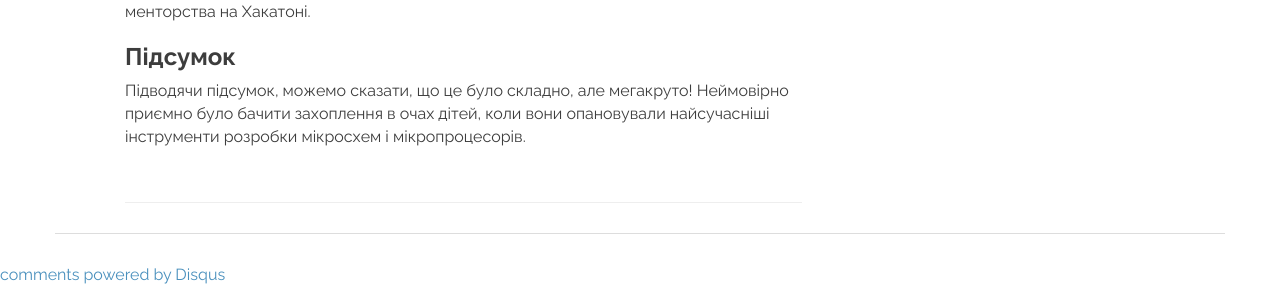
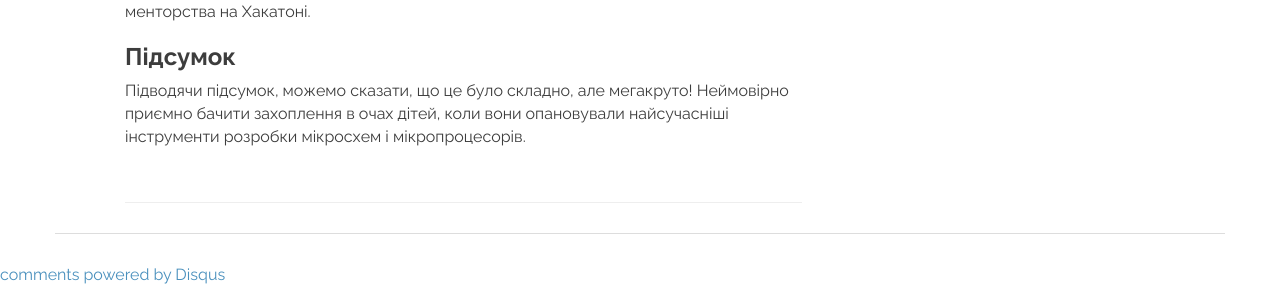
Before and after one commit to LampaLab/lampalab.github.io, a Jekyll site: the page built from _posts/events/2019-01-04-microschool.md, in a window 1280 px wide and 900 px high, scrolled down 2387 px. Shown: the part 179-476 px from the top of the window. Built offline with Jekyll 4.4.1, drawn with Linux system fonts in a browser that asks for light colours; nearby versions of some CDN libraries; library files that are not in the unit come from our copies; comment, search, counter and statistics services are not loaded.

Commit message:
Minor modifications

```diff
--- /dev/null
+++ b/_layouts/event_post.html
@@ -0,0 +1,104 @@
+---
+layout: default
+---
+
+<header>
+  {% include nav.html %}
+</header>
+
+<section id="header-pages-blog">
+  <div class="container" id="header-pages-blog-title">
+    <h2 class="page-title">Заходи</h2>
+  </div>
+</section>
+
+{% include social.html %}
+
+<div class="container" id="separator-pages-top"></div>
+
+<section id="blog-post">
+
+  <div class="container">
+    <div class="row">
+
+      <div class="col-md-8">
+        <h2>{{page.title}}</h2>
+
+        <p class="lead">Автор&nbsp;<u>{{page.author}}</u>&nbsp;&nbsp;&nbsp;<span class="glyphicon glyphicon-time"></span> Опубліковано <u>{{ page.date | date:"%B %d, %Y" }}</u></p>
+
+        {{content}}
+
+        <br>
+        <hr id="hr-comments">
+
+        <div id="disqus_thread"></div>
+        <script type="text/javascript">
+          /* * * CONFIGURATION VARIABLES: EDIT BEFORE PASTING INTO YOUR WEBPAGE * * */
+          var disqus_shortname = 'lampalab'; // required: replace example with your forum shortname
+
+          /* * * DON'T EDIT BELOW THIS LINE * * */
+          (function() {
+            var dsq = document.createElement('script'); dsq.type = 'text/javascript'; dsq.async = true;
+            dsq.src = '//' + disqus_shortname + '.disqus.com/embed.js';
+            (document.getElementsByTagName('head')[0] || document.getElementsByTagName('body')[0]).appendChild(dsq);
+          })();
+        </script>
+        <noscript>Please enable JavaScript to view the <a href="http://disqus.com/?ref_noscript">comments powered by Disqus.</a></noscript>
+      </div>  <!-- col -->
+
+      <div class="col-md-4">
+        <div class="well">
+          <h4>Теги</h4>
+          <div class="row">
+            {% for c in site.categories %}
+            <div class="col-lg-6">
+              <ul class="list-unstyled">
+                <li><a href="/tag/{{c | first}}">{{ c | first }}</a>
+                </li>
+              </ul>
+            </div>
+            {% endfor %}
+          </div> <!-- row -->
+
+        </div> <!-- well -->
+
+        <!-- Blog Social Well -->
+
+        <div class="well">
+          <h4>Поділитися</h4>
+          <br>
+          <span class='st_facebook_large' displayText='Facebook'></span>
+          <span class='st_twitter_large' displayText='Tweet'></span>
+          <span class='st_linkedin_large' displayText='LinkedIn'></span>
+          <span class='st_googleplus_large' displayText='Google +'></span>
+          <span class='st_pinterest_large' displayText='Pinterest'></span>
+          <span class='st_email_large' displayText='Email'></span>
+        </div> <!-- well -->
+      </div> <!-- col 4 -->
+    </div> <!-- row -->
+  </div> <!-- container -->
+</section>
+
+<div class="container" id="separator-pages-top"></div>
+
+<!-- disqus -->
+
+<div id="disqus_thread"></div>
+<script type="text/javascript">
+  /* * * CONFIGURATION VARIABLES: EDIT BEFORE PASTING INTO YOUR WEBPAGE * * */
+  var disqus_shortname = 'lampalab'; // required: replace example with your forum shortname
+
+  /* * * DON'T EDIT BELOW THIS LINE * * */
+  (function() {
+    var dsq = document.createElement('script'); dsq.type = 'text/javascript'; dsq.async = true;
+    dsq.src = '//' + disqus_shortname + '.disqus.com/embed.js';
+    (document.getElementsByTagName('head')[0] || document.getElementsByTagName('body')[0]).appendChild(dsq);
+  })();
+</script>
+<noscript>Please enable JavaScript to view the <a href="http://disqus.com/?ref_noscript">comments powered by Disqus.</a></noscript>
+<a href="http://disqus.com" class="dsq-brlink">comments powered by <span class="logo-disqus">Disqus</span></a>
+
+<!-- disqus -------------------------------------->
+
+
+{% include footer.html %}
--- a/_posts/events/2019-01-04-microschool.md
+++ b/_posts/events/2019-01-04-microschool.md
@@ -55,4 +55,4 @@
 
 ### Підсумок
 
-Підводячи підсумок, можемо сказати, що це було складно, але мегакруто! Неймовірно приємно було бачити захоплення в очах дітей, коли вони опановували найсучасніші інструменти розробки мікросхем і мікропроцесорів.
+Підводячи підсумок, можемо сказати, що це було складно, але мегакруто! Неймовірно приємно бачити захоплення в очах дітей, коли вони опановували найсучасніші інструменти розробки мікросхем і мікропроцесорів.
--- a/events.html
+++ b/events.html
@@ -42,7 +42,8 @@
 
         </div>  <!-- col-->
 
-        <div class="container" id="separator"></div>
+        <br>
+        <hr>
 
         {% endif %}
       {% endfor %}
```
Also changed, not shown: other parts of _posts/events/2019-01-04-microschool.md (+1 -1 lines).
